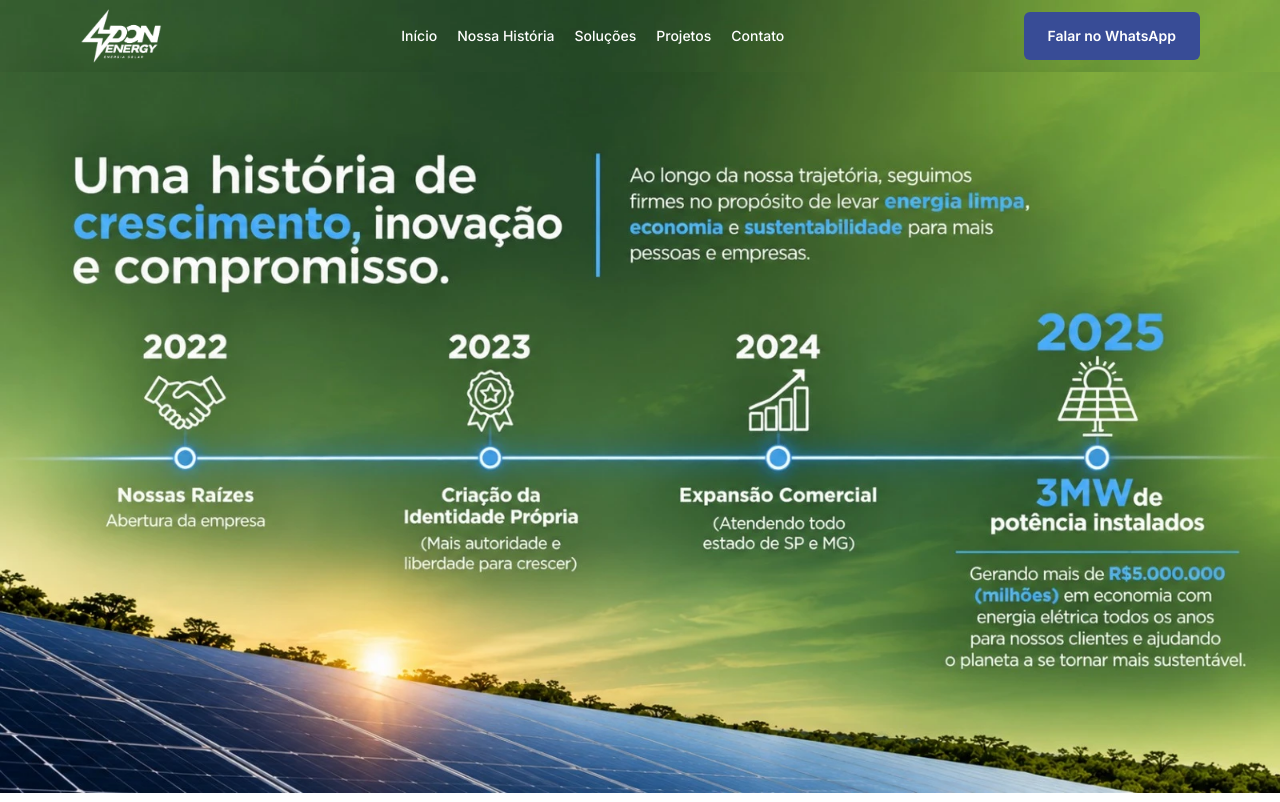
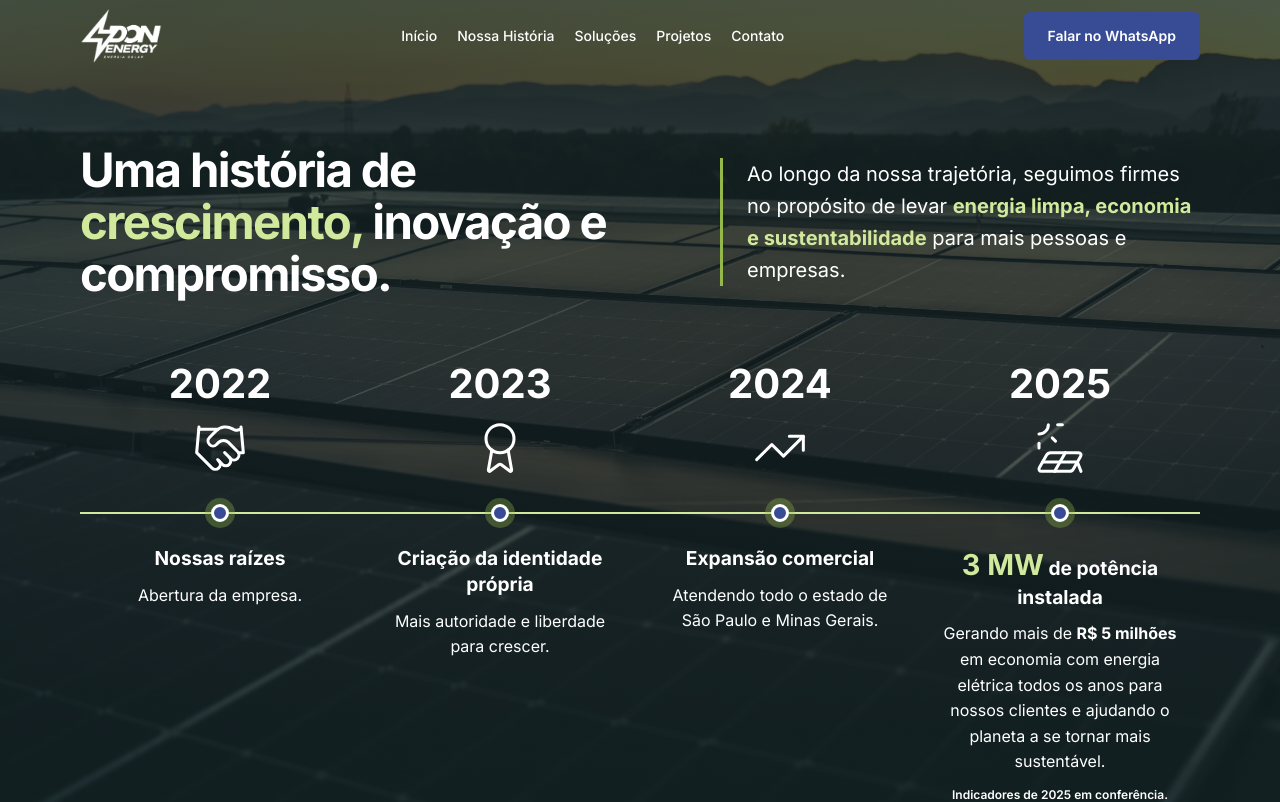
Before and after one commit to JoaoVictorCologi/don-energy, a Next.js app: page /nossa-historia in a window 1280 px wide. Shown: the top 802 px of the page. Built offline with nearby package versions, Linux system fonts and the light colour scheme.

Commit message:
Testa trajetória horizontal animada com fotografia ao pôr do sol

```diff
--- a/app/globals.css
+++ b/app/globals.css
@@ -280,3 +280,41 @@ body {
   .historia-entrada .historia-cartao { animation: none; }
   .historia-ponto, .historia-cartao { transition: none; }
 }
+
+/* Teste local: trajetória horizontal, texto real sobre fotografia licenciada. */
+.trajetoria-abertura { position: relative; isolation: isolate; overflow: hidden; padding: calc(var(--header-height) + 4.5rem) 0 2rem; color: white; background: #173b31; }
+.trajetoria-foto { object-fit: cover; object-position: center 35%; z-index: -2; }
+.trajetoria-overlay { position: absolute; inset: 0; z-index: -1; background: linear-gradient(180deg, rgba(14,35,31,.75), rgba(14,35,31,.68) 48%, rgba(14,35,31,.8)); }
+.trajetoria-introducao { display: grid; gap: 2rem; align-items: center; }
+.trajetoria-introducao h1 { max-width: 660px; font-size: clamp(2rem,3.7vw,3.4rem); line-height: 1.1; font-weight: 650; letter-spacing: -.035em; }
+.trajetoria-introducao h1 span, .trajetoria-introducao strong { color: #d0e99d; }
+.trajetoria-introducao p { border-left: 3px solid #94b94a; padding-left: 1.5rem; font-size: 1.125rem; line-height: 1.6; }
+.trajetoria-trilho { display: flex; overflow-x: auto; overscroll-behavior-x: contain; scroll-snap-type: x mandatory; scrollbar-width: thin; scrollbar-color: #d0e99d #173b31; margin-top: 2.5rem; padding: 8px 0 1.5rem; }
+.trajetoria-trilho:focus-visible { outline: 3px solid white; outline-offset: 5px; border-radius: 4px; }
+.trajetoria-marco { position: relative; flex: 0 0 88%; min-width: 0; scroll-snap-align: start; text-align: center; padding-inline: 1rem; }
+.trajetoria-ano { font-size: 2.5rem; line-height: 1; font-weight: 700; }
+.trajetoria-icone { width: 56px; height: 56px; margin: 1rem auto 1.75rem; }
+.trajetoria-ponto { display: block; position: relative; width: 18px; height: 18px; margin: 0 auto 1.5rem; border: 3px solid white; border-radius: 50%; background: #384c96; z-index: 1; transition: box-shadow 400ms; }
+.trajetoria-marco::before { content: ""; position: absolute; left: 0; right: 0; top: 148px; height: 2px; background: #d0e99d; }
+.trajetoria-marco[data-ativo="true"] .trajetoria-ponto { box-shadow: 0 0 0 6px #94b94a55; }
+.trajetoria-conteudo h2 { font-size: 1.2rem; font-weight: 650; line-height: 1.35; }
+.trajetoria-conteudo p { margin-top: .65rem; font-size: 1rem; line-height: 1.6; }
+.trajetoria-numero { color: #d0e99d; font-size: 1.8rem; white-space: nowrap; }
+.trajetoria-conteudo .trajetoria-pendente { font-size: .75rem; font-weight: 600; text-decoration: underline; text-underline-offset: 3px; }
+.trajetoria-credito { margin-top: 1.5rem; font-size: .7rem; line-height: 1.5; color: white; }
+@keyframes trajetoria-revelar { from { opacity: .3; transform: translateY(12px); } to { opacity: 1; transform: none; } }
+.trajetoria-entrada .trajetoria-conteudo { animation: trajetoria-revelar 650ms ease-out both; }
+@media (min-width: 640px) { .trajetoria-marco { flex-basis: 48%; } }
+@media (min-width: 1024px) {
+  .trajetoria-introducao { grid-template-columns: 1.2fr 1fr; gap: 4rem; }
+  .trajetoria-introducao p { font-size: 1.25rem; }
+  .trajetoria-trilho { margin-top: 3.5rem; }
+  .trajetoria-marco { flex-basis: 25%; }
+  .trajetoria-entrada:nth-child(2) .trajetoria-conteudo { animation-delay: 100ms; }
+  .trajetoria-entrada:nth-child(3) .trajetoria-conteudo { animation-delay: 200ms; }
+  .trajetoria-entrada:nth-child(4) .trajetoria-conteudo { animation-delay: 300ms; }
+}
+@media (prefers-reduced-motion: reduce) {
+  .trajetoria-entrada .trajetoria-conteudo { animation: none; }
+  .trajetoria-ponto { transition: none; }
+}
--- a/app/nossa-historia/page.tsx
+++ b/app/nossa-historia/page.tsx
@@ -1,4 +1,4 @@
-import { ArrowUpRight } from "lucide-react";
+import { ArrowUpRight, Handshake, Award, TrendingUp, SolarPanel } from "lucide-react";
 import type { Metadata } from "next";
 import Link from "next/link";
 import { institucional } from "@/lib/institucional-data";
@@ -6,6 +6,7 @@ import { ChamadaContato } from "@/components/chamada-contato";
 import { ValoresInstitucionais } from "@/components/valores-institucionais";
 import { FotoAcervo } from "@/components/foto-acervo";
 import Image from "next/image";
+import { LinhaTempoHistoria } from "@/components/linha-tempo-historia";
 
 const description = "Conheça a trajetória familiar da Don Energy, de seu início em Mococa à atuação em São Paulo e Minas Gerais.";
 export const metadata: Metadata = {
@@ -18,12 +19,47 @@ export const metadata: Metadata = {
 export default function NossaHistoriaPage() {
   return (
     <main id="conteudo" tabIndex={-1} className="flex-1">
-      <section aria-labelledby="historia-titulo" className="bg-brand-forest bg-cover bg-top bg-no-repeat pt-[var(--header-height)]" style={{ backgroundImage: "url(/obras/trajetoria-don-energy.webp)" }}>
-        <h1 id="historia-titulo" className="sr-only">Nossa História</h1>
-        <a href="/obras/trajetoria-don-energy.webp" target="_blank" rel="noopener noreferrer" aria-label="Ampliar imagem da trajetória da Don Energy" className="block">
-          <Image src="/obras/trajetoria-don-energy.webp" width={1600} height={900} alt="Trajetória Don Energy. 2022, nossas raízes e abertura da empresa. 2023, identidade própria. 2024, expansão em São Paulo e Minas Gerais. 2025, indicadores de potência e economia ainda em conferência." priority sizes="100vw" className="h-auto w-full" />
-        </a>
-
+      <section aria-labelledby="historia-titulo" className="trajetoria-abertura">
+        <Image src="/obras/trajetoria-por-do-sol.webp" alt="" fill priority sizes="100vw" className="trajetoria-foto" />
+        <div aria-hidden="true" className="trajetoria-overlay" />
+        <div className="site-shell relative z-10">
+          <div className="trajetoria-introducao">
+            <h1 id="historia-titulo">Uma história de <span>crescimento,</span> inovação e compromisso.</h1>
+            <p>Ao longo da nossa trajetória, seguimos firmes no propósito de levar <strong>energia limpa, economia e sustentabilidade</strong> para mais pessoas e empresas.</p>
+          </div>
+          <p id="trajetoria-ajuda" className="mt-8 text-sm text-white lg:hidden">Deslize para acompanhar os marcos de 2022 a 2025. Pelo teclado, use as setas.</p>
+          <LinhaTempoHistoria>
+            <li data-marco className="trajetoria-marco">
+              <div className="trajetoria-ano">2022</div>
+              <Handshake aria-hidden="true" className="trajetoria-icone" strokeWidth={1.3} />
+              <span aria-hidden="true" className="trajetoria-ponto" />
+              <div className="trajetoria-conteudo"><h2>Nossas raízes</h2><p>Abertura da empresa.</p></div>
+            </li>
+            <li data-marco className="trajetoria-marco">
+              <div className="trajetoria-ano">2023</div>
+              <Award aria-hidden="true" className="trajetoria-icone" strokeWidth={1.3} />
+              <span aria-hidden="true" className="trajetoria-ponto" />
+              <div className="trajetoria-conteudo"><h2>Criação da identidade própria</h2><p>Mais autoridade e liberdade para crescer.</p></div>
+            </li>
+            <li data-marco className="trajetoria-marco">
+              <div className="trajetoria-ano">2024</div>
+              <TrendingUp aria-hidden="true" className="trajetoria-icone" strokeWidth={1.3} />
+              <span aria-hidden="true" className="trajetoria-ponto" />
+              <div className="trajetoria-conteudo"><h2>Expansão comercial</h2><p>Atendendo todo o estado de São Paulo e Minas Gerais.</p></div>
+            </li>
+            <li data-marco className="trajetoria-marco">
+              <div className="trajetoria-ano">2025</div>
+              <SolarPanel aria-hidden="true" className="trajetoria-icone" strokeWidth={1.3} />
+              <span aria-hidden="true" className="trajetoria-ponto" />
+              <div className="trajetoria-conteudo">
+                <h2><span className="trajetoria-numero">3 MW</span> de potência instalada</h2>
+                <p>Gerando mais de <strong>R$ 5 milhões</strong> em economia com energia elétrica todos os anos para nossos clientes e ajudando o planeta a se tornar mais sustentável.</p>
+                <p className="trajetoria-pendente">Indicadores de 2025 em conferência.</p>
+              </div>
+            </li>
+          </LinhaTempoHistoria>
+          <p className="trajetoria-credito">Fotografia ilustrativa: Michael Pointner / Pexels. Teste local de composição.</p>
+        </div>
       </section>
       <section aria-labelledby="texto-historia-titulo" className="site-section">
         <div className="site-shell">
@@ -42,7 +78,6 @@ export default function NossaHistoriaPage() {
           <div className="relative z-10 mx-auto -mt-5 max-w-5xl">
             <ValoresInstitucionais />
           </div>
-          <p className="mt-6 text-center text-xs text-muted-foreground">Os indicadores de potência e economia na arte da trajetória seguem em conferência.</p>
         </div>
       </section>
       <section className="site-section">
--- a/components/linha-tempo-historia.tsx
+++ b/components/linha-tempo-historia.tsx
@@ -1,47 +1,42 @@
 "use client";
 
-import { useEffect, useRef, type ReactNode } from "react";
+import { useEffect, useRef, type ReactNode, type KeyboardEvent } from "react";
 
 export function LinhaTempoHistoria({ children }: { children: ReactNode }) {
   const lista = useRef<HTMLOListElement>(null);
 
   useEffect(() => {
     const area = lista.current;
-    if (!area) return;
-    const marcos = [...area.querySelectorAll<HTMLElement>("[data-marco]")];
+    if (!area || !("IntersectionObserver" in window)) return;
     const movimento = window.matchMedia("(prefers-reduced-motion: reduce)");
-
-    function atualizar() {
-      const visiveis = marcos.filter(marco => {
-        const bounds = marco.getBoundingClientRect();
-        return bounds.bottom > 0 && bounds.top < window.innerHeight;
-      });
-      const centro = window.innerHeight / 2;
-      const ativo = visiveis.sort((a, b) => {
-        const primeiro = a.getBoundingClientRect();
-        const segundo = b.getBoundingClientRect();
-        return Math.abs((primeiro.top + primeiro.bottom) / 2 - centro)
-          - Math.abs((segundo.top + segundo.bottom) / 2 - centro);
-      })[0];
-      marcos.forEach(marco => { marco.dataset.ativo = String(marco === ativo); });
-    }
-
     const observer = new IntersectionObserver(entries => {
       entries.forEach(entry => {
-        if (entry.isIntersecting) {
-          const marco = entry.target as HTMLElement;
-          if (!marco.dataset.visitado) {
-            marco.dataset.visitado = "true";
-            if (!movimento.matches) marco.classList.add("historia-entrada");
-          }
+        const marco = entry.target as HTMLElement;
+        marco.dataset.ativo = String(entry.isIntersecting);
+        if (entry.isIntersecting && !marco.dataset.visitado) {
+          marco.dataset.visitado = "true";
+          if (!movimento.matches) marco.classList.add("trajetoria-entrada");
         }
       });
-      atualizar();
-    }, { threshold: [0, 0.25, 0.5, 0.75, 1] });
-
-    marcos.forEach(marco => observer.observe(marco));
+    }, { threshold: 0.5 });
+    area.querySelectorAll("[data-marco]").forEach(marco => observer.observe(marco));
     return () => observer.disconnect();
   }, []);
 
-  return <ol ref={lista} className="historia-trilho">{children}</ol>;
+  function navegar(event: KeyboardEvent<HTMLOListElement>) {
+    const area = lista.current;
+    if (!area || event.target !== area || area.scrollWidth <= area.clientWidth) return;
+    const reduzido = window.matchMedia("(prefers-reduced-motion: reduce)").matches;
+    const behavior = reduzido ? "auto" : "smooth";
+    const passo = area.querySelector("li")?.getBoundingClientRect().width ?? area.clientWidth;
+    if (event.key === "ArrowRight" || event.key === "ArrowLeft") {
+      event.preventDefault();
+      area.scrollBy({ left: event.key === "ArrowRight" ? passo : -passo, behavior });
+    } else if (event.key === "Home" || event.key === "End") {
+      event.preventDefault();
+      area.scrollTo({ left: event.key === "Home" ? 0 : area.scrollWidth, behavior });
+    }
+  }
+
+  return <ol ref={lista} tabIndex={0} aria-label="Trajetória da Don Energy, de 2022 a 2025" onKeyDown={navegar} className="trajetoria-trilho">{children}</ol>;
 }
--- a/components/valores-institucionais.tsx
+++ b/components/valores-institucionais.tsx
@@ -22,8 +22,8 @@ export function ValoresInstitucionais() {
   return (
     <div className="grid gap-5 md:grid-cols-3">
       {conteudos.map(({ titulo, texto, Icone }) => (
-        <article key={titulo} className="rounded-2xl bg-brand-deep px-6 py-8 text-center text-white lg:px-8 lg:py-10">
-          <span className="mx-auto mb-5 grid size-12 place-items-center rounded-full bg-brand-orange text-brand-deep"><Icone aria-hidden="true" className="size-6" strokeWidth={1.7} /></span>
+        <article key={titulo} className="rounded-2xl bg-brand-blue px-6 py-8 text-center text-white lg:px-8 lg:py-10">
+          <span className="mx-auto mb-5 grid size-12 place-items-center rounded-full bg-brand-green text-brand-blue"><Icone aria-hidden="true" className="size-6" strokeWidth={1.7} /></span>
           <h3 className="font-heading text-xl font-semibold text-white">{titulo}</h3>
           <p className="mt-4 text-[15px] leading-relaxed font-medium text-white">{texto}</p>
         </article>
```
Also changed, not shown: public/obras/trajetoria-por-do-sol.webp (added).
